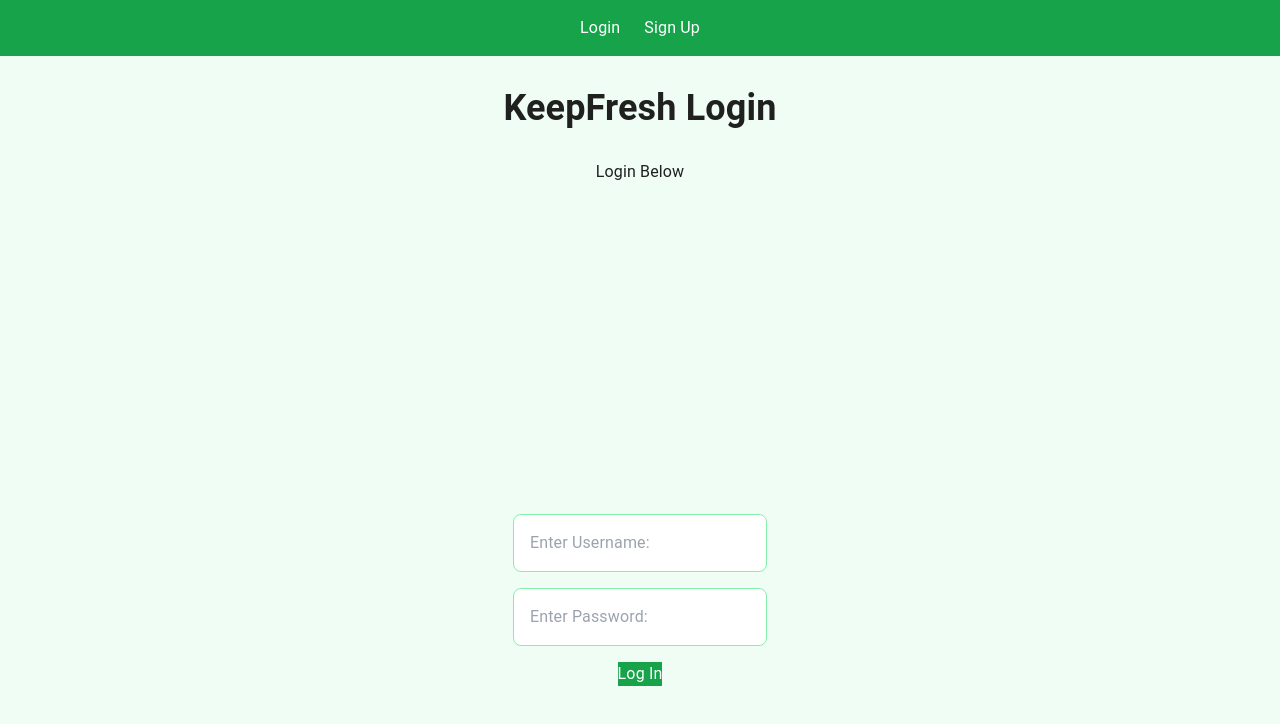
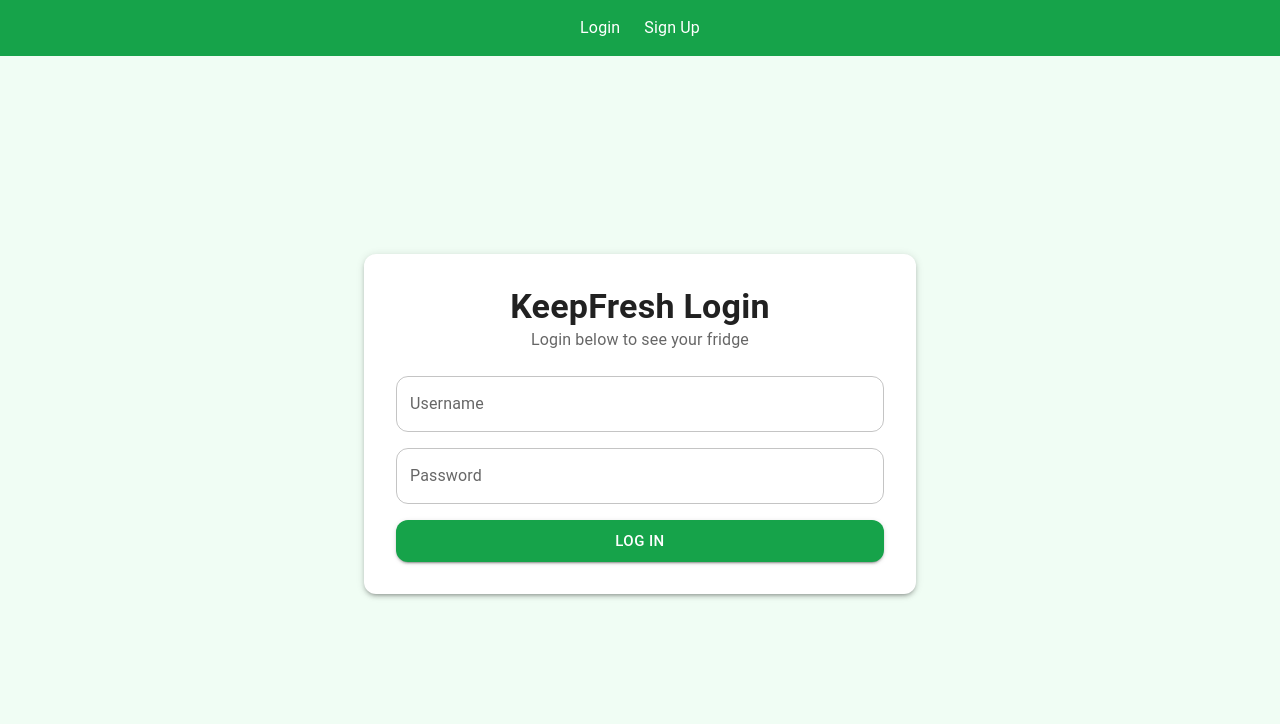
Before and after one commit to hvpham-yorku/project-group-8-keepfresh, a Next.js app in the folder frontend/: page /login in a window 1280 px wide. Shown: the top 724 px of the page. Built offline with nearby package versions, Linux system fonts and the light colour scheme.

Commit message:
login ui changes

```diff
--- a/frontend/app/(auth)/login/page.tsx
+++ b/frontend/app/(auth)/login/page.tsx
@@ -1,18 +1,28 @@
-'use client';
-import { useState } from 'react';
-import { useRouter } from 'next/navigation';
+"use client";
+import { useState } from "react";
+import { useRouter } from "next/navigation";
+import {
+  Alert,
+  Box,
+  Button,
+  Container,
+  Paper,
+  Stack,
+  TextField,
+  Typography,
+} from "@mui/material";
 
 const MIN_LENGTH = 3;
 
 export default function Login() {
-  const [username, setUsername] = useState('');
-  const [password, setPassword] = useState('');
-  const [error, setError] = useState('');
+  const [username, setUsername] = useState("");
+  const [password, setPassword] = useState("");
+  const [error, setError] = useState("");
   const router = useRouter();
 
   const handleSubmit = async (e: React.FormEvent) => {
     e.preventDefault();
-    setError('');
+    setError("");
     if (username.trim().length < MIN_LENGTH) {
       setError(`Username must be at least ${MIN_LENGTH} characters`);
       return;
@@ -22,51 +32,81 @@ export default function Login() {
       return;
     }
     try {
-      const api = await fetch('http://localhost:8000/login',{
-        method: 'POST',
-        headers: { 'Content-Type': 'application/json' },
+      const api = await fetch("http://localhost:8000/login", {
+        method: "POST",
+        headers: { "Content-Type": "application/json" },
         body: JSON.stringify({ username: username.trim(), password }),
       });
       if (api.ok) {
         const data = await api.json();
         localStorage.setItem("user_token", data.user_token);
         if (data.username) localStorage.setItem("username", data.username);
-        router.push('/userhome');
+        router.push("/userhome");
         return;
       }
-      setError('Login failed');
+      setError("Login failed");
     } catch {
-      setError('Network error');
+      setError("Network error");
     }
   };
+
   return (
-    <div className="min-h-screen flex flex-col items-center justify-center p-8 gap-4 bg-green-50">
-      <h1 className="text-4xl font-bold">KeepFresh Login</h1>
-      <p className="mt-4">Login Below</p>
-      <form onSubmit={handleSubmit} className="min-h-screen p-8 flex flex-col items-center justify-center gap-4">
-        {error && <p className="text-red-600 font-medium">{error}</p>}
-        <input
-          type="text"
-          placeholder="Enter Username: "
+    <Container
+      maxWidth="sm"
+      sx={{
+        minHeight: "calc(100vh - 64px)",
+        display: "flex",
+        alignItems: "center",
+        justifyContent: "center",
+      }}
+    >
+      <Paper elevation={3} sx={{ p: 4, width: "100%" }}>
+        <Stack spacing={3}>
+          <Box textAlign="center">
+            <Typography variant="h4" component="h1" fontWeight={700}>
+              KeepFresh Login
+            </Typography>
+            <Typography color="text.secondary">
+              Login below to see your fridge
+            </Typography>
+          </Box>
+
+          {error && (
+            <Alert severity="error" variant="outlined">
+              {error}
+            </Alert>
+          )}
+
+          <Box component="form" onSubmit={handleSubmit}>
+            <Stack spacing={2}>
+              <TextField
+                label="Username"
+                placeholder="Enter username"
                 value={username}
                 onChange={(e) => setUsername(e.target.value)}
-          className="p-4 rounded-lg border border-green-300 gap-4"
+                fullWidth
               />
-        <input
+              <TextField
+                label="Password"
+                placeholder="Enter password"
                 type="password"
-          placeholder="Enter Password: "
                 value={password}
                 onChange={(e) => setPassword(e.target.value)}
-          className="p-4 rounded-lg border border-green-300 gap-4"
+                fullWidth
               />
-        <button
+              <Button
                 type="submit"
-          className="bg-green-600 text-white"
+                variant="contained"
+                color="primary"
+                size="large"
+                fullWidth
               >
                 Log In
-        </button>
-
-      </form>
-    </div>
+              </Button>
+            </Stack>
+          </Box>
+        </Stack>
+      </Paper>
+    </Container>
   );
 }
```
Lines whose indentation alone changed are shown as unchanged.
